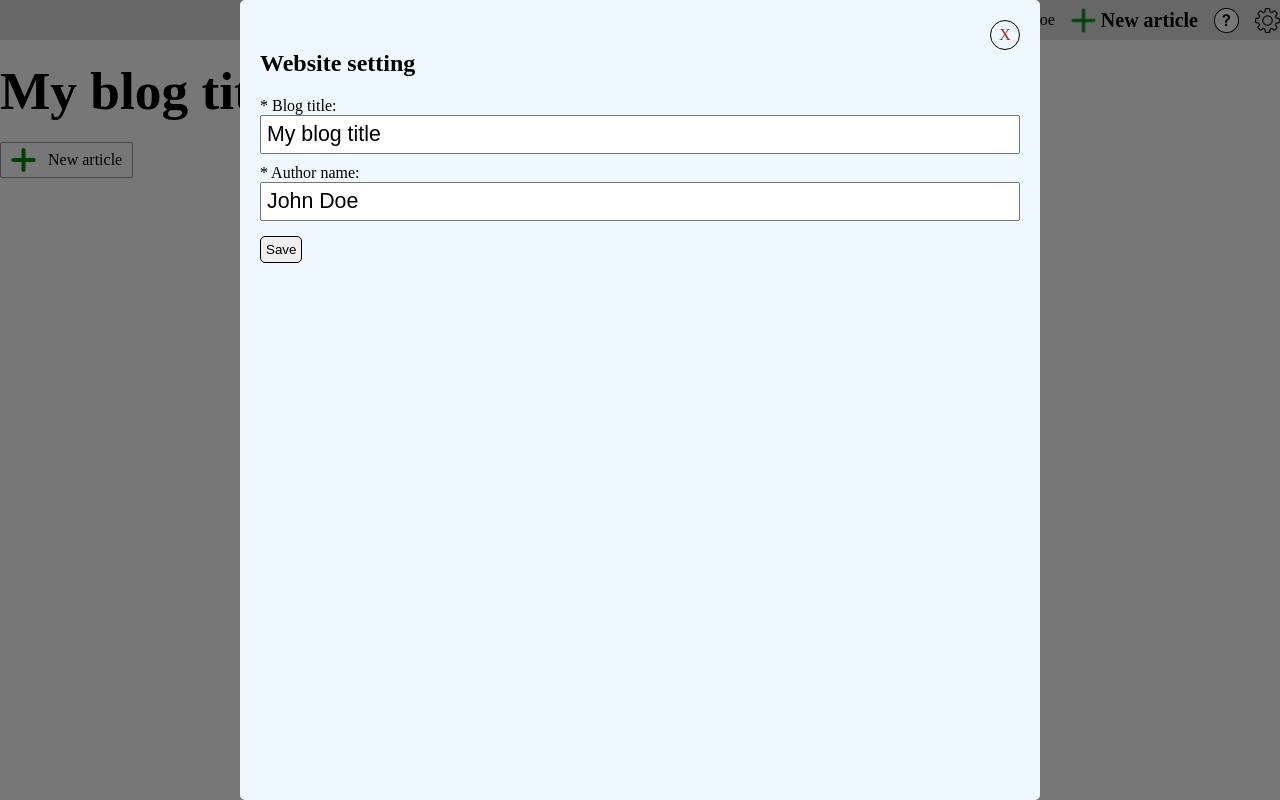
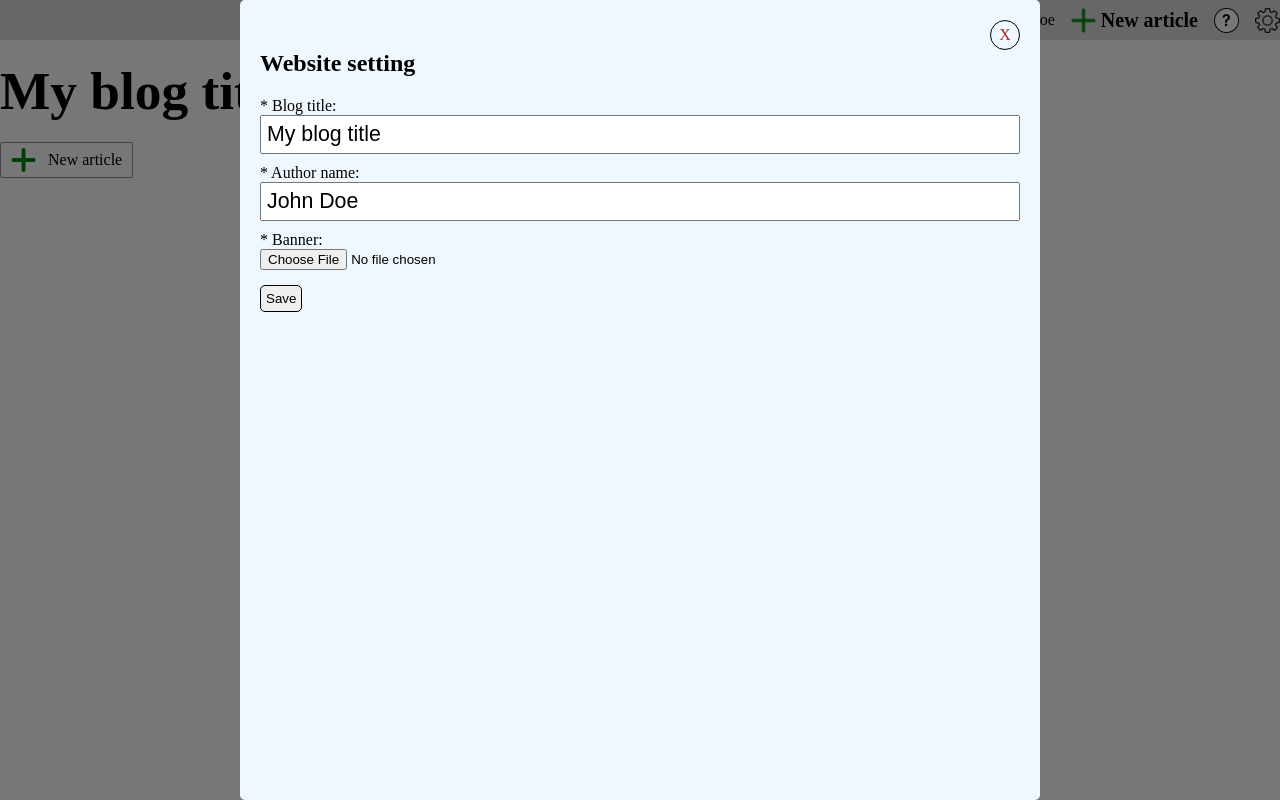
Before and after one commit to Laufox/angular-blog-builder, an Angular app: page / in a window 1280 px wide. Both pictures are taken after a click on the picture 1267 px from the left and 20 px from the top of the page. Built offline with nearby package versions, Linux system fonts and the light colour scheme; what @kolkov/angular-editor would draw is missing.

Commit message:
Started checking possibility to use images

```diff
--- a/src/app/settings-modal/settings-modal.component.html
+++ b/src/app/settings-modal/settings-modal.component.html
@@ -23,6 +23,12 @@
                 <input type="text" #authorName id="author-name" value="{{currentAuthorName}}" />
                 <p *ngIf="formErrors.authorName" class="input-error">This field is required</p>
             </div>
+            <div class="form-field-wrapper">
+                <label for="banner">* Banner:</label>
+                <input type="file" #bannerInput id="banner" [(ngModel)]="bannerImage" (change)="test($event)" />
+                <img *ngIf="bannerImgSource" src="{{bannerImgSource}}" alt="test-image" />
+                <!-- <p *ngIf="formErrors.authorName" class="input-error">This field is required</p> -->
+            </div>
         </div>
 
         <button
--- a/src/app/settings-modal/settings-modal.component.ts
+++ b/src/app/settings-modal/settings-modal.component.ts
@@ -15,6 +15,18 @@ export class SettingsModalComponent {
   formErrors = {
     blogTitle: false,
     authorName: false
+  }
+
+  bannerImage?: File
+
+  bannerImgSource?: any
+
+  test(e: any) {
+    console.log(e.target)
+
+    if (e.target.files?.length) {
+      this.bannerImgSource = URL.createObjectURL(e.target.files[0])
+    }
   }
 
   closeModal() {
```
